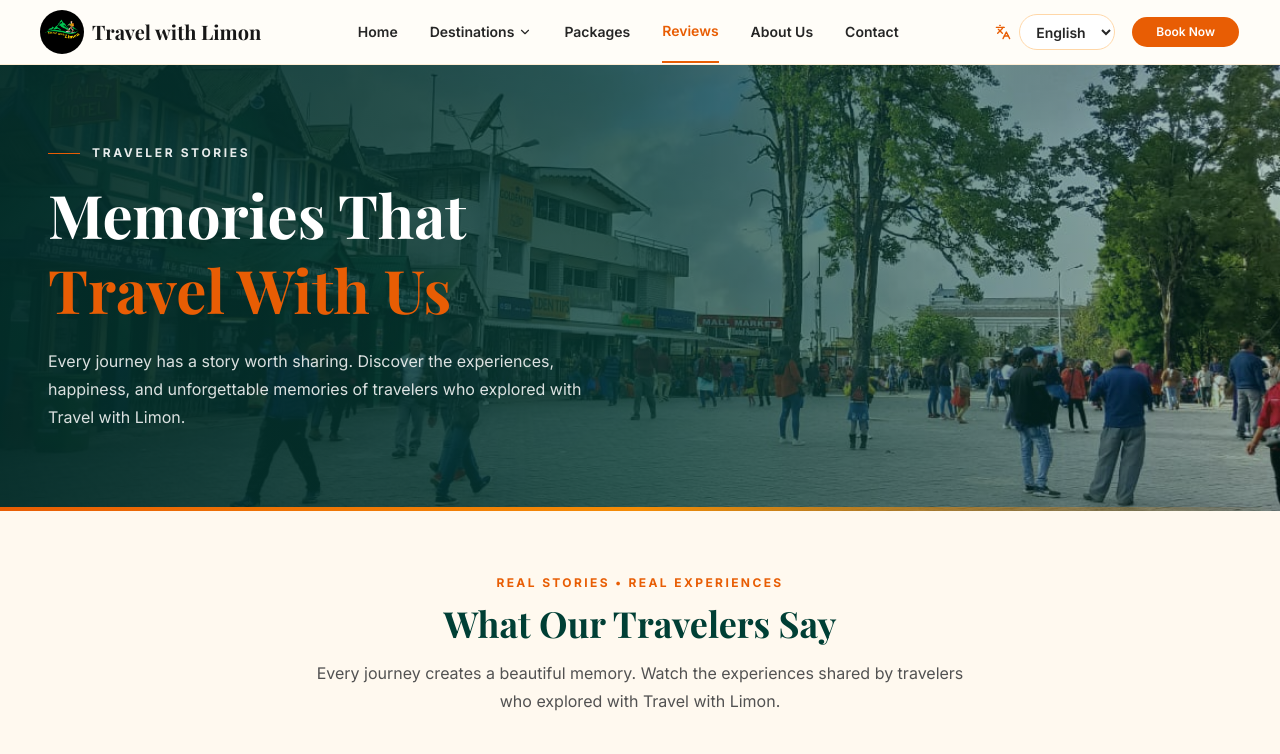
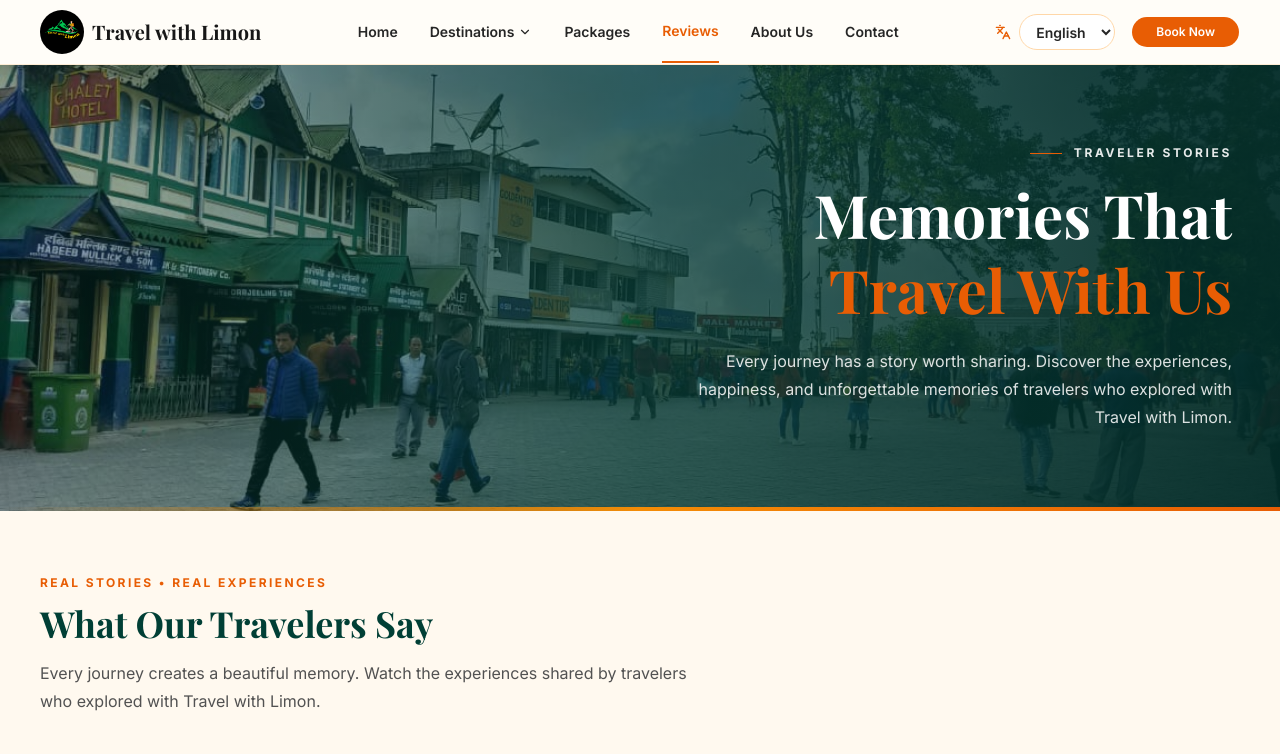
Before and after one commit to Anurag370/Travel-With-Limon, a Next.js app: page /en/reviews in a window 1280 px wide. Shown: the top 754 px of the page. Built offline with nearby package versions, Linux system fonts and the light colour scheme; grey boxes are pictures that could not be loaded; a web font is replaced by a local one.

Commit message:
Fix revies issues

```diff
--- a/app/[locale]/page.tsx
+++ b/app/[locale]/page.tsx
@@ -5,6 +5,7 @@ import { Destinations } from "@/components/home/destinations";
 import { AboutUs } from "@/components/home/aboutus";
 import { Contact } from "@/components/home/contact";
 import Footer from "@/components/layout/footer";
+import { ReviewVideos } from "@/components/reviews/review-videos";
 
 export default function Home() {
   return (
@@ -16,6 +17,7 @@ export default function Home() {
         <TravelSearch />
         <Destinations />
         <AboutUs />
+        <ReviewVideos/>
         <Contact />
         <Footer />
 
--- a/app/[locale]/reviews/page.tsx
+++ b/app/[locale]/reviews/page.tsx
@@ -35,13 +35,13 @@ export default async function ReviewsPage() {
             className="object-cover"
           />
 
-          <div className="absolute inset-0 bg-gradient-to-r from-[#032c28]/95 via-[#063d36]/75 to-[#063d36]/30" />
+          <div className="absolute inset-0 bg-gradient-to-l from-[#032c28]/95 via-[#063d36]/75 to-[#063d36]/30" />
 
           <div className="relative z-10 mx-auto w-full max-w-[1400px] px-5 py-20 sm:px-8 lg:px-12">
 
-            <div className="max-w-2xl">
+            <div className="max-w-2xl lg:ml-auto lg:mr-0 lg:text-right">
 
-              <div className="mb-4 flex items-center gap-3 text-xs font-bold uppercase tracking-[0.22em] text-white/90">
+              <div className="mb-4 flex items-center gap-3 text-xs font-bold uppercase tracking-[0.22em] text-white/90 lg:justify-end">
                 <span className="h-px w-8 bg-brand-orange" />
                 {t("heroEyebrow")}
               </div>
@@ -53,14 +53,14 @@ export default async function ReviewsPage() {
                 </span>
               </h1>
 
-              <p className="mt-5 max-w-xl text-sm leading-7 text-white/85 sm:text-base">
+              <p className="mt-5 max-w-xl text-sm leading-7 text-white/85 sm:text-base lg:ml-auto">
                 {t("heroDescription")}
               </p>
 
             </div>
           </div>
 
-          <div className="absolute inset-x-0 bottom-0 h-1 bg-gradient-to-r from-brand-orange via-brand-gold to-transparent" />
+          <div className="absolute inset-x-0 bottom-0 h-1 bg-gradient-to-l from-brand-orange via-brand-gold to-transparent" />
         </section>
 
         {/* Video Reviews */}
--- a/components/reviews/review-videos.tsx
+++ b/components/reviews/review-videos.tsx
@@ -18,7 +18,7 @@ export async function ReviewVideos() {
       <div className="mx-auto max-w-[1200px]">
 
         {/* Section Heading */}
-        <div className="mb-10 text-center">
+        <div className="mb-10 text-left">
           <p className="text-xs font-bold uppercase tracking-[0.2em] text-brand-orange">
             {t("sectionEyebrow")}
           </p>
@@ -27,7 +27,7 @@ export async function ReviewVideos() {
             {t("sectionTitle")}
           </h2>
 
-          <p className="mx-auto mt-4 max-w-2xl text-sm leading-7 text-neutral-600 sm:text-base">
+          <p className="mt-4 max-w-2xl text-sm leading-7 text-neutral-600 sm:text-base">
             {t("sectionDescription")}
           </p>
         </div>
```
